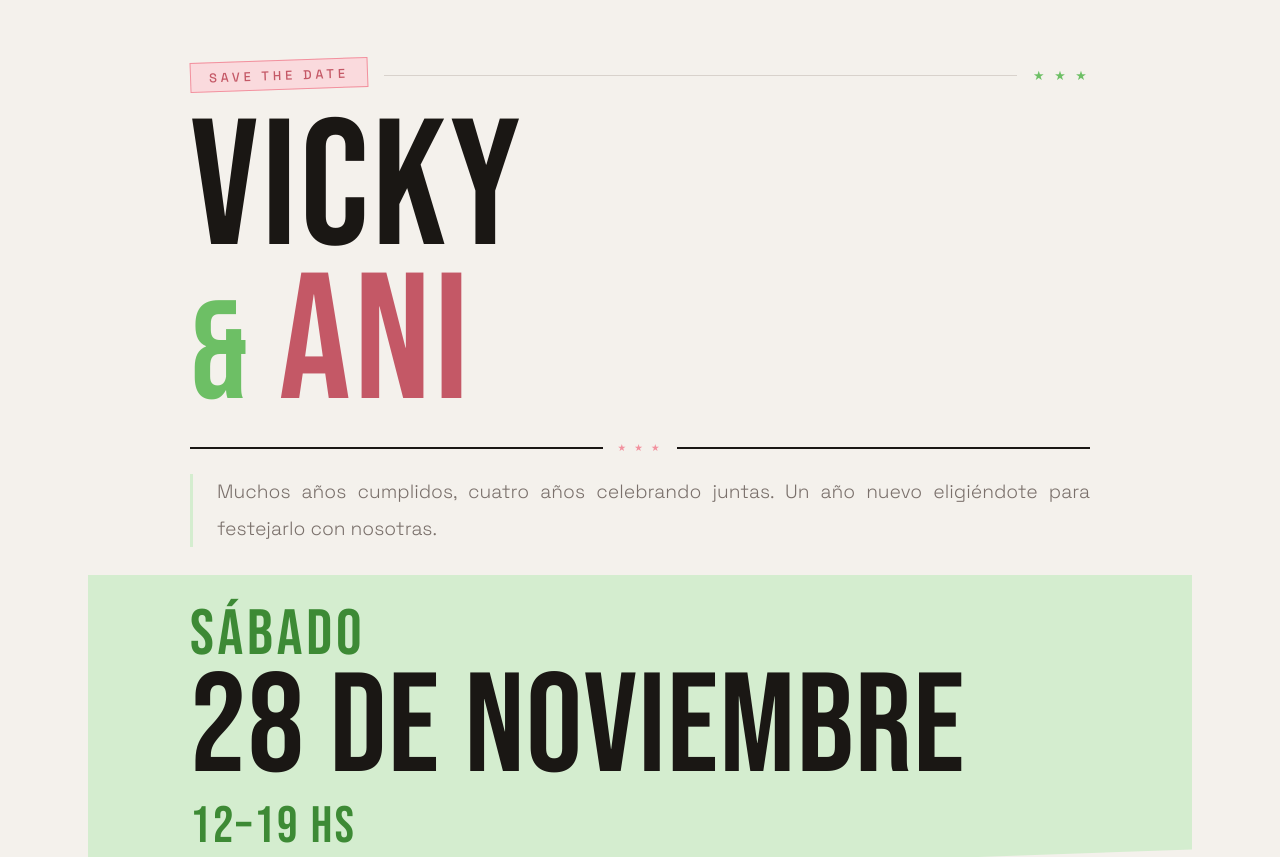
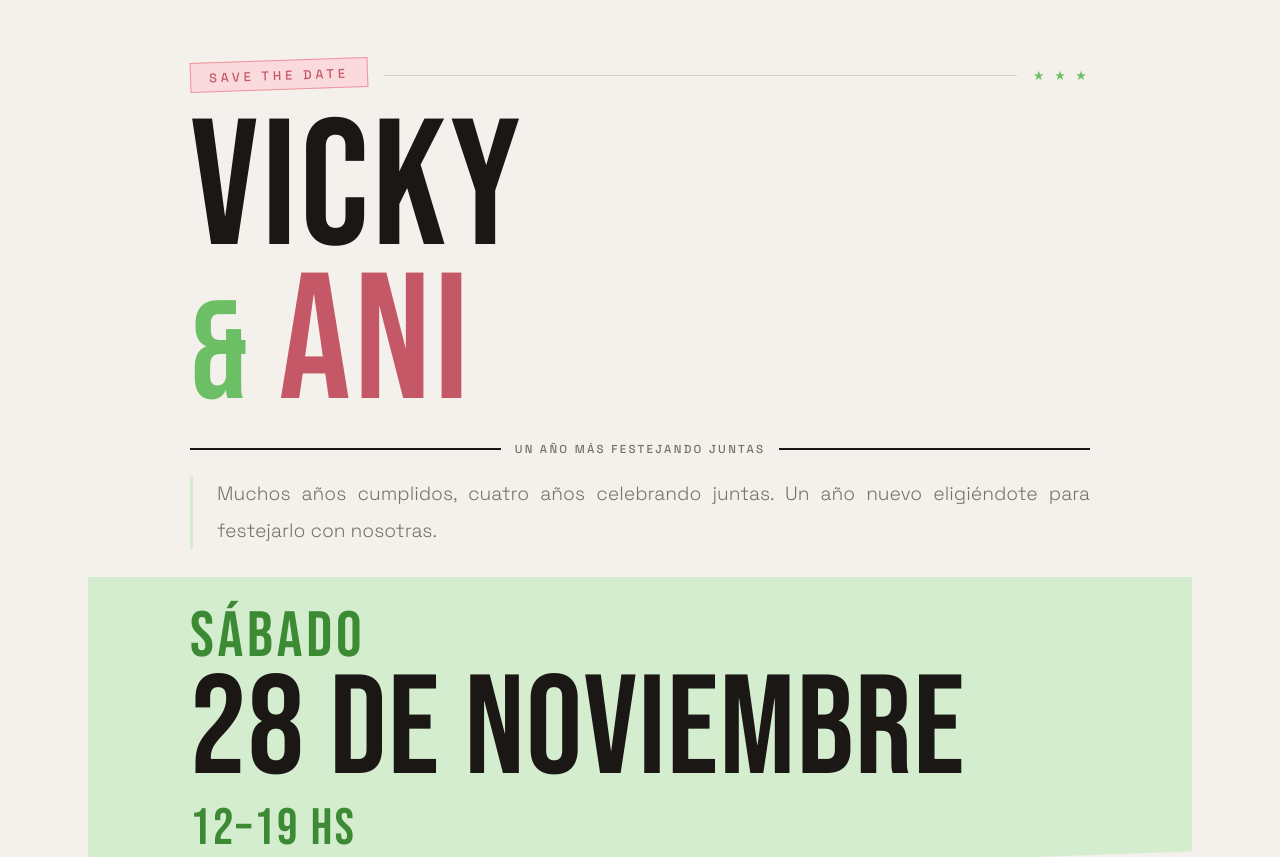
Before and after one commit to valentinagn/cumple-vicky-ani, a plain HTML site: page index.html in a window 1280 px wide. Shown: the top 857 px of the page. Drawn offline with Linux system fonts and the light colour scheme.

Commit message:
separador con texto

```diff
--- a/index.html
+++ b/index.html
@@ -107,9 +107,11 @@
     }
     .rule-line { flex: 1; height: 1.5px; background: var(--black); }
     .rule-stars {
-      font-size: 0.6rem;
-      color: var(--pink);
-      letter-spacing: 0.3em;
+      font-size: clamp(0.55rem, 0.9vw, 0.72rem);
+      font-weight: 500;
+      letter-spacing: 0.2em;
+      text-transform: uppercase;
+      color: var(--soft);
       white-space: nowrap;
     }
 
@@ -271,7 +273,7 @@
     <!-- Rule -->
     <div class="rule">
       <div class="rule-line"></div>
-      <span class="rule-stars">★ ★ ★</span>
+      <span class="rule-stars">Un año más festejando juntas</span>
       <div class="rule-line"></div>
     </div>
 
```
